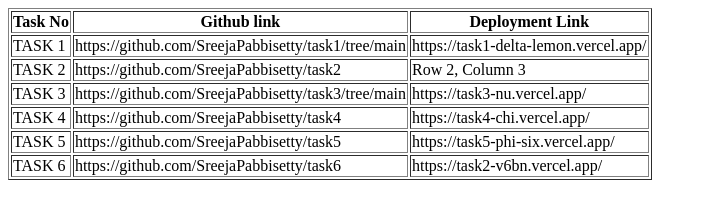
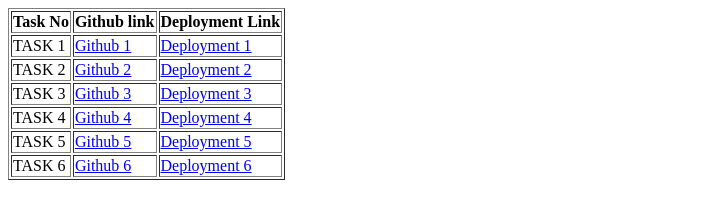
Before and after one commit to SreejaPabbisetty/reactsubmit, a plain HTML site: page index.html in a window 1280 px wide. Shown: the whole page, without its empty margins (0-707 px from the left). Drawn offline with Linux system fonts and the light colour scheme.

Commit message:
Add files via upload

```diff
--- a/index.html
+++ b/index.html
@@ -13,33 +13,33 @@
     </tr>
     <tr>
         <td>TASK 1</td>
-        <td>https://github.com/SreejaPabbisetty/task1/tree/main</td>
-        <td>https://task1-delta-lemon.vercel.app/</td>
+        <td><a href="https://github.com/SreejaPabbisetty/task1/tree/main">Github 1</a></td>
+        <td><a href="https://task1-delta-lemon.vercel.app/">Deployment 1</a></td>
     </tr>
     <tr>
         <td>TASK 2</td>
-        <td>https://github.com/SreejaPabbisetty/task2</td>
-        <td>Row 2, Column 3</td>
+        <td><a href="https://github.com/SreejaPabbisetty/task2">Github 2</a></td>
+        <td><a href="https://calculator2-tau.vercel.app/">Deployment 2</a></td>
     </tr>
     <tr>
         <td>TASK 3</td>
-        <td>https://github.com/SreejaPabbisetty/task3/tree/main</td>
-        <td>https://task3-nu.vercel.app/</td>
+        <td><a href="https://github.com/SreejaPabbisetty/task3/tree/main">Github 3</a></td>
+        <td><a href="https://task3-nu.vercel.app/">Deployment 3</a></td>
     </tr>
     <tr>
         <td>TASK 4</td>
-        <td>https://github.com/SreejaPabbisetty/task4</td>
-        <td>https://task4-chi.vercel.app/</td>
+        <td><a href="https://github.com/SreejaPabbisetty/task4">Github 4</a></td>
+        <td><a href="https://task4-chi.vercel.app/">Deployment 4</a></td>
     </tr>
     <tr>
         <td>TASK 5</td>
-        <td>https://github.com/SreejaPabbisetty/task5</td>
-        <td>https://task5-phi-six.vercel.app/</td>
+        <td><a href="https://github.com/SreejaPabbisetty/task5">Github 5</a></td>
+        <td><a href="https://task5-phi-six.vercel.app/">Deployment 5</a></td>
     </tr>
     <tr>
         <td>TASK 6</td>
-        <td>https://github.com/SreejaPabbisetty/task6</td>
-        <td>https://task2-v6bn.vercel.app/</td>
+        <td><a href="https://github.com/SreejaPabbisetty/task6">Github 6</a></td>
+        <td><a href="https://task2-v6bn.vercel.app/">Deployment 6</a></td>
     </tr>
 </table>
 
```
